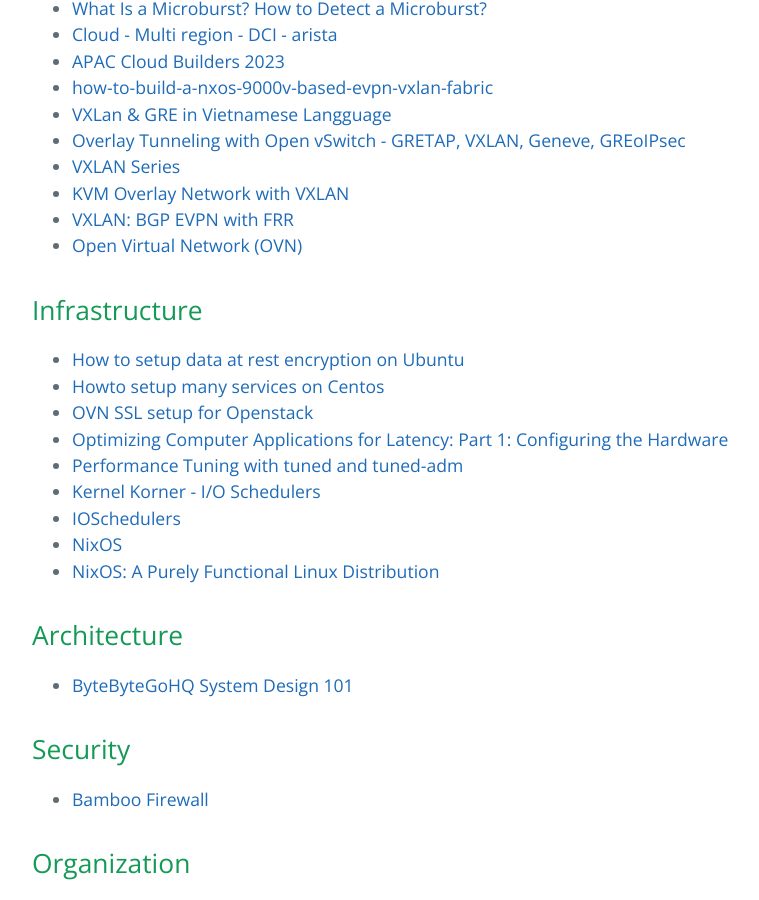
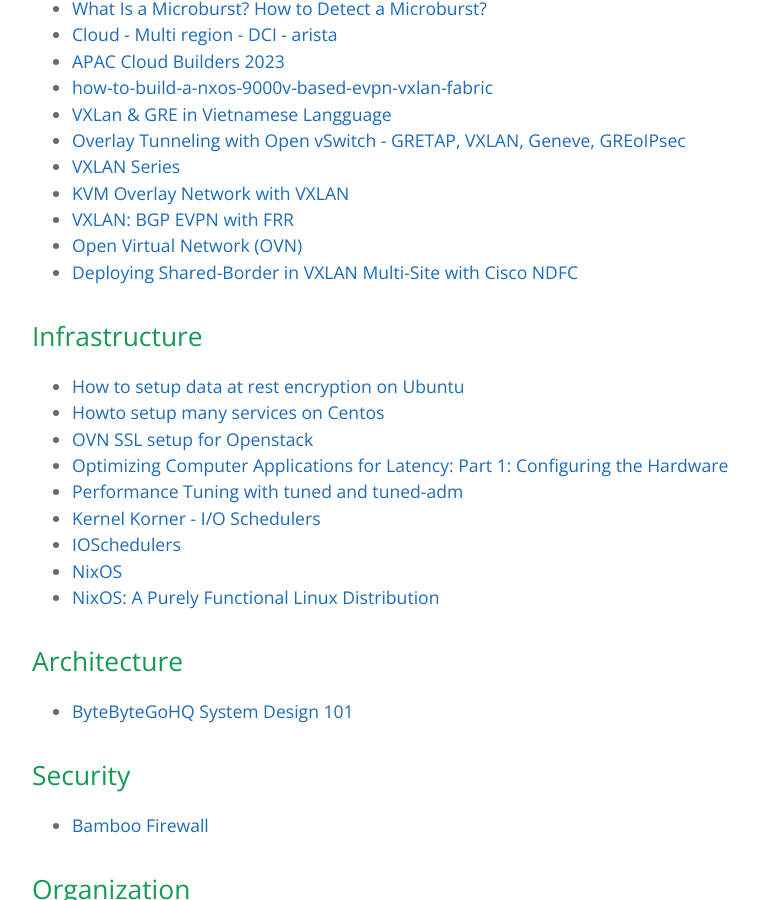
Before and after one commit to bienkma/bienkma.github.io, a Jekyll site: the page built from index.md, in a window 1280 px wide and 900 px high, scrolled down 2397 px. Shown: the whole window, without its empty margins (192-951 px from the left). Built offline with Jekyll 4.4.1, drawn with Linux system fonts in a browser that asks for light colours.

Commit message:
add cisco vxlan

```diff
--- a/index.md
+++ b/index.md
@@ -92,6 +92,7 @@ spec:
 * [KVM Overlay Network with VXLAN](https://blog.dama.lol/kvm-overlay-network-with-vxlan)
 * [VXLAN: BGP EVPN with FRR](https://vincent.bernat.ch/en/blog/2017-vxlan-bgp-evpn)
 * [Open Virtual Network (OVN)](https://docs.ovn.org/_/downloads/en/stable/pdf/)
+* [Deploying Shared-Border in VXLAN Multi-Site with Cisco NDFC](./books/deploying-shared-border-in-vxlan-multi-site-with-cisco-ndfc.pdf)
 
 ## Infrastructure
 * [How to setup data at rest encryption on Ubuntu](mysharing/database/data-at-rest.md)
```
Also changed, not shown: 1 other file.
